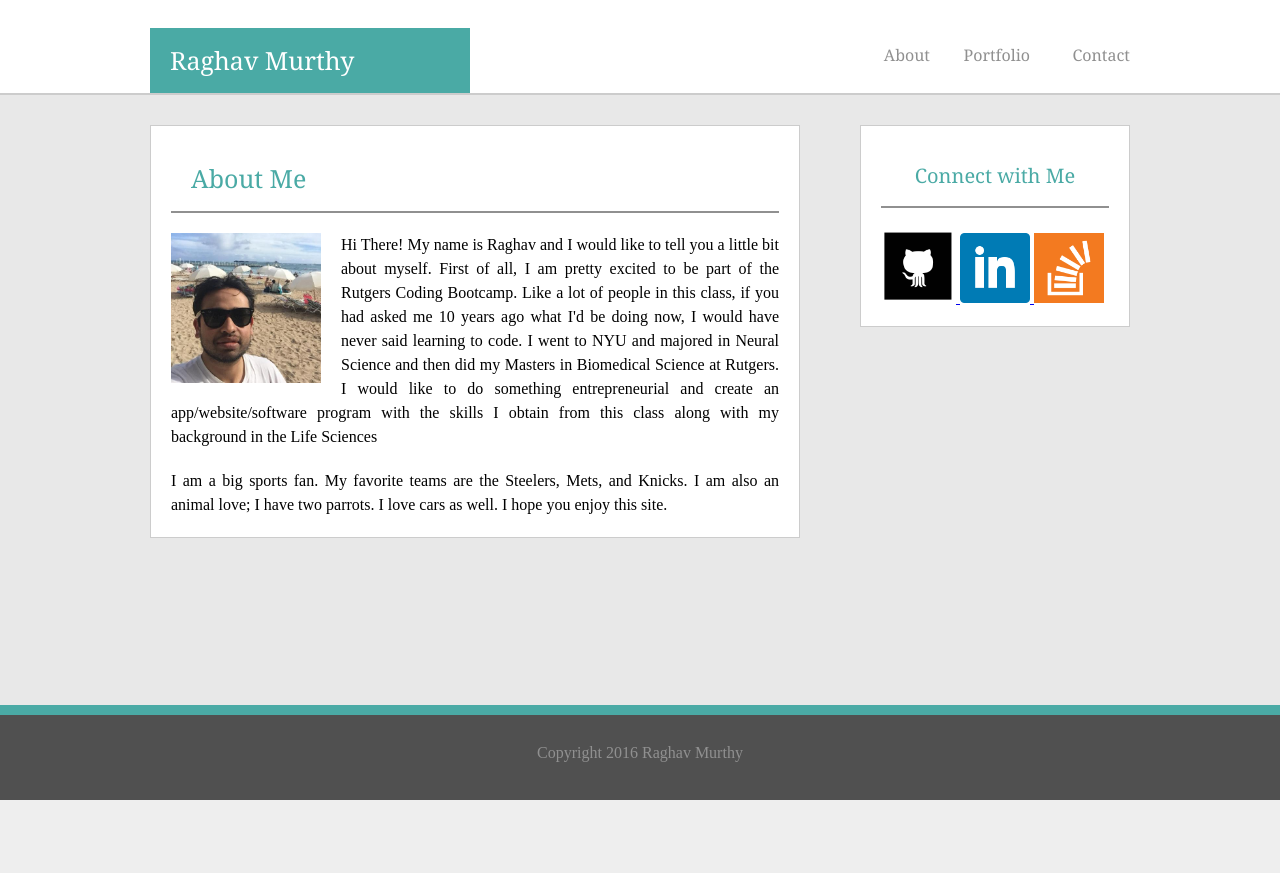
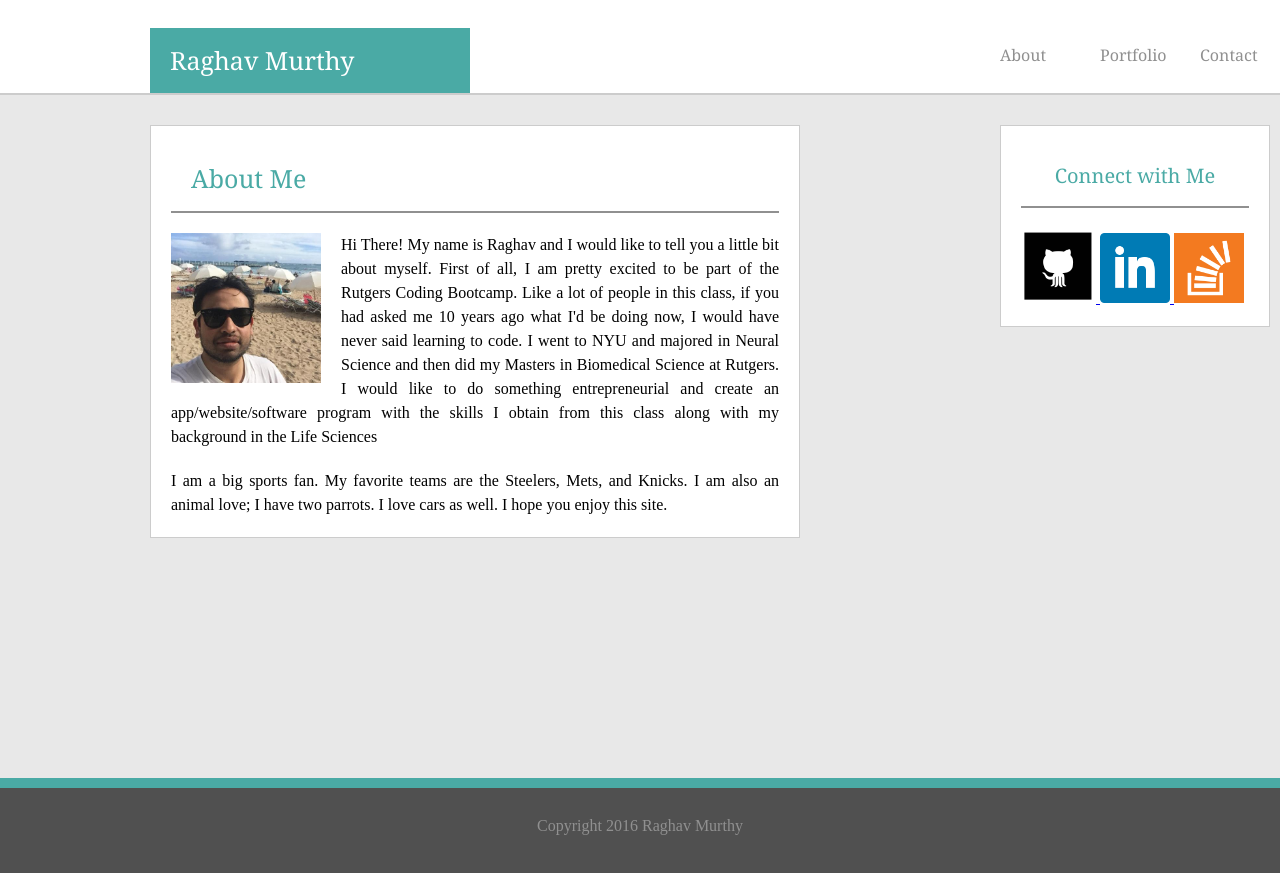
Before and after one commit to raghavgm/week1hw, a PHP site: page /index.php in a window 1280 px wide. Before the commit the page ends 800 px from the top, so only its background shows below. Run offline with PHP 8.4, Linux system fonts and the light colour scheme.

Commit message:
made footer bottom margin 0and increased top margin

```diff
--- a/assets/css/style.css
+++ b/assets/css/style.css
@@ -34,7 +34,7 @@ header {
 #about {
 	position:absolute;
 	top:50%;
-	right:350px;
+	margin-left:1000px;
 	font-family:'Georgia', Times, Times New Roman, serif;
 	color: #909090;
 
@@ -43,7 +43,7 @@ header {
 #portfolio {
 	position:absolute;
 	top:50%;
-	right:250px;
+	margin-left:1100px;
 	font-family:'Georgia', Times, Times New Roman, serif;
 	color: #909090;
 
@@ -52,7 +52,7 @@ header {
 #contact {
 	position:absolute;
 	top:50%;
-	right:150px;
+	margin-left:1200px;
 	font-family:'Georgia', Times, Times New Roman, serif;
 	color: #909090;
 }
@@ -97,7 +97,7 @@ p {
 	background-color: white;
 	width: 270px;
 	position: absolute;
-	right:150px;
+	margin-left: 1000px;
 	top: 125px;
 	padding: 20px;
 	border: solid 1px #cccccc;
@@ -124,11 +124,12 @@ p {
 footer {
 	background:#505050;
 	position: absolute;
-	bottom: 0px;
+	margin-bottom: 0px;
 	right: 0px;
 	width: 100%;
 	height: 95px;
 	border-top: 10px #4aaaa5 solid;
+	margin-top: 270px;
 }
 
 #copyright {
@@ -204,6 +205,7 @@ footer {
 	padding:20px;
 	width: 100%;
 
+
 }
 #nissan {
 	width: 250px;
--- a/portfolio/index.html
+++ b/portfolio/index.html
@@ -32,7 +32,7 @@
 <section id="aside">
 
 	<h1 id="asideheader">Connect with Me</h1>
-	<a href="https://github.com/raghavgm" target="_blank" title:GitHub><img id="git" src="assets/images/github.png" alt="GitHub">
+	<a href="https://github.com/raghavgm" target="_blank" title:GitHub><img id="git" src="assets/images/github.png" alt="GitHub"> <!--I think You didn't need closing anchor tag here bc the next part of the code begins with a new opening anchor tag-->
 
 	<a href="https://www.linkedin.com/in/raghav-murthy-3b268b27?authType=NAME_SEARCH&authToken=hJVW" target="_blank" title:Linkedin><img id="ln" src="assets/images/ln.png" alt="Linkedin">
 
```
Also changed, not shown: 20140906_173842.jpg (added).
